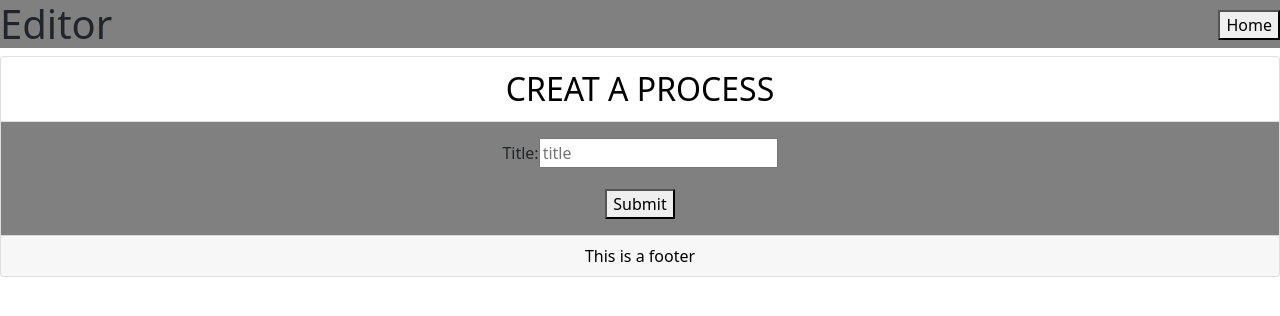
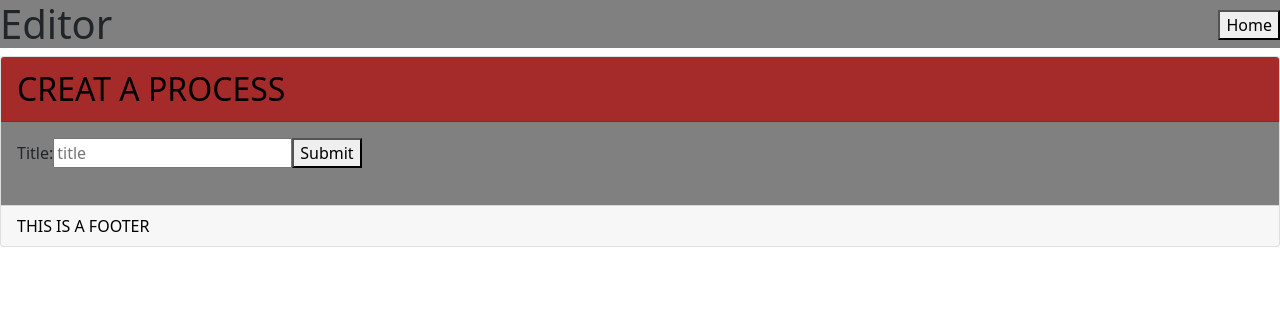
Before and after one commit to lanescheffler/dodo-todos, a React (Create React App) app: page / in a window 1280 px wide. Shown: the top 316 px of the page. Built offline with nearby package versions, Linux system fonts and the light colour scheme.

Commit message:
commit 2.1 : minor css adj.

```diff
--- a/src/components/Process.js
+++ b/src/components/Process.js
@@ -86,7 +86,7 @@ export function Process() {
     if (processEditing) {
         return <>
             <Card className={'w-80 text-center m-auto'}>
-                <CardHeader style={{backgroundColor: "lightblue", color: 'purple'}} className={'fs-3'}>Edit
+                <CardHeader style={{backgroundColor: "white", color: 'black'}} className={'fs-3'}>Edit
                     Process</CardHeader>
                 <Form className={'p-3'} onSubmit={onEditSubmit} style={{backgroundColor: 'lightcyan'}}>
                     <Form.Group className={'mb-3'}>
@@ -103,20 +103,20 @@ export function Process() {
         </>
     }
     return (
-        <Card className={'w-80 text-center m-auto'}>
-            <CardHeader style={{backgroundColor: "white", color: 'black'}} className={'fs-2'}>
+        <Card className={'w-80 text-left m-auto'}>
+            <CardHeader style={{backgroundColor: "brown", color: 'black'}} className={'fs-2'}>
                 CREAT A PROCESS
             </CardHeader>
             <Form className={'p-3'} onSubmit={addProcess} style={{backgroundColor: 'grey'}}>
                 <Form.Group className={'mb-3'}>
                     <Form.Label>Title: </Form.Label>
                     <input onChange={updateTitle} value={formState.title} placeholder="title" type='text'/>
+                    <button type='submit'>Submit</button>
                 </Form.Group>
-                <button type='submit'>Submit</button>
 
             </Form>
             <Card.Footer>
-                    <div><font color="black">This is a footer</font></div>
+                    <div><font color="black">THIS IS A FOOTER</font></div>
             </Card.Footer>
 
         </Card>)
```
